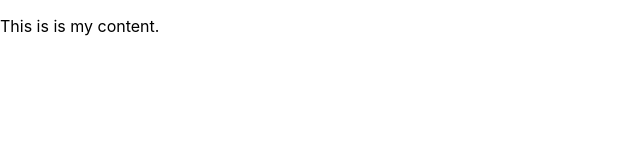
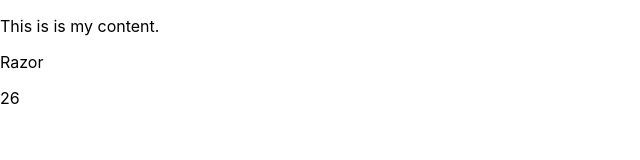
Before and after one commit to RazzSunuwar/React-Import-Export-ES6-Modules, a React (Create React App) app: page / in a window 1280 px wide. Shown: the top 160 px of the page, without its empty margins (0-640 px from the left). Built offline with nearby package versions, Linux system fonts and the light colour scheme.

Commit message:
Import and Export (ES6 Modules)

```diff
--- a/src/App.js
+++ b/src/App.js
@@ -1,8 +1,15 @@
+// named and default import/export
+// only one default export module
+// think one module as file
+
 import React from 'react';
+import {name, age, person} from './data';
 
 const App = () => (
   <section>
   <p>This is is my content.</p>
+<p>{name}</p>
+<p>{age}</p>
   </section>
 );
 
--- /dev/null
+++ b/src/data.js
@@ -0,0 +1,9 @@
+export const name = "Razor";
+export const age = 26;
+
+export const person = {
+    name:"Brad",
+    age: 40
+};
+
+const secretValue = "secret";
```
